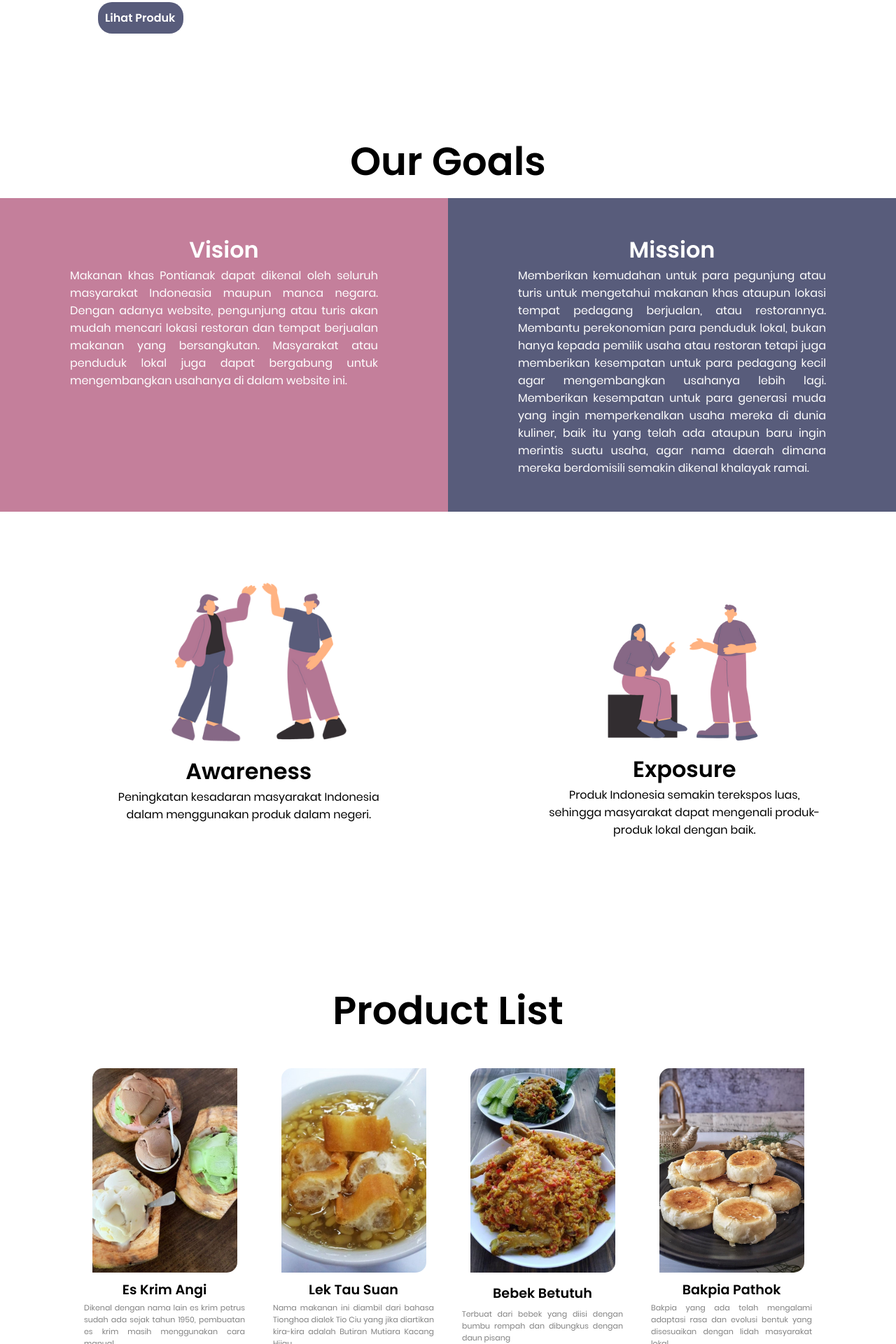
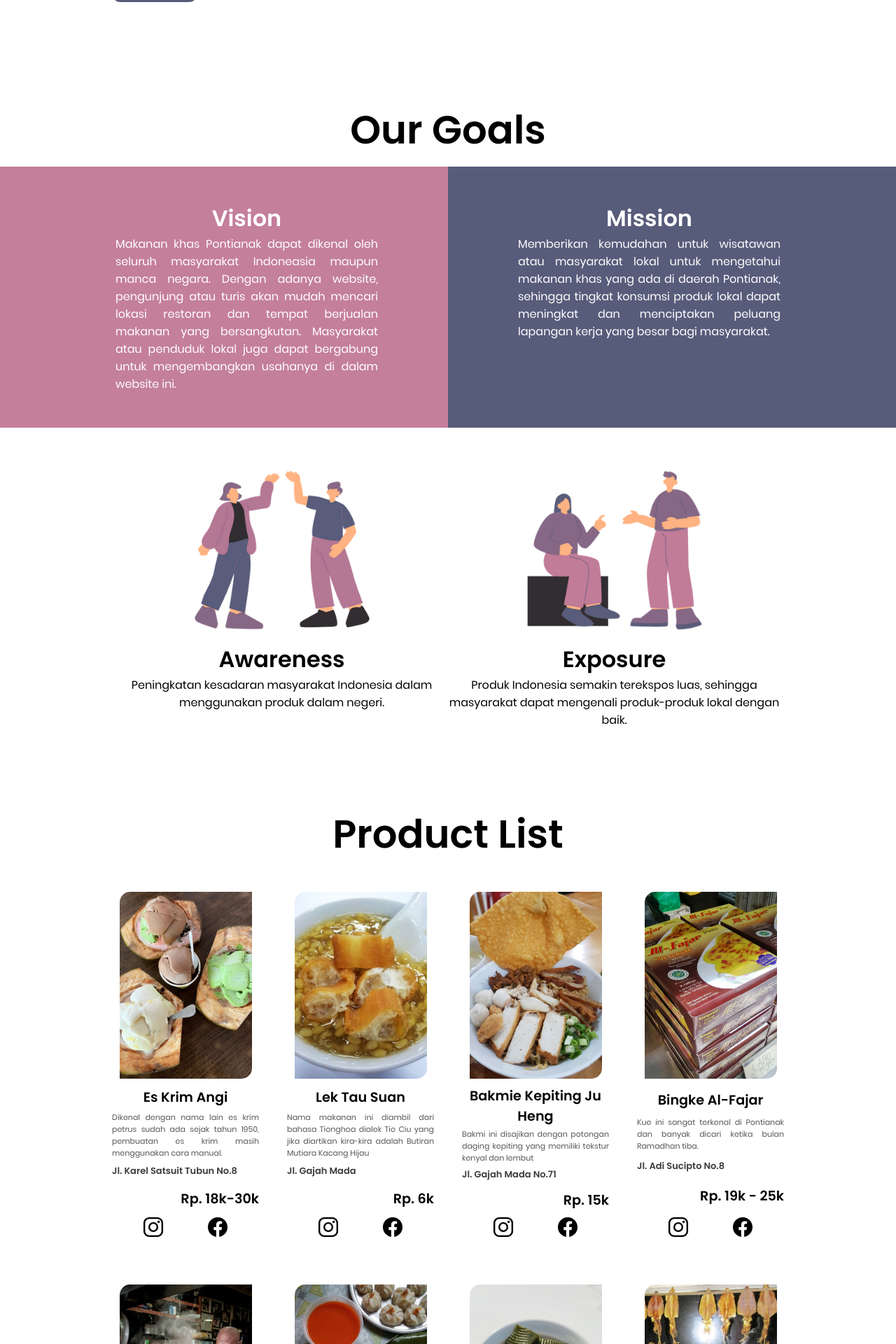
Before and after one commit to Fendy0999/WebUTS, a PHP site: page / in a window 1280 px wide. Shown: the part 520-2440 px from the top of the page at 70% size. Run offline with PHP 8.4, Linux system fonts and the light colour scheme.

Commit message:
Update Html+CSS+Navbar+Product

```diff
--- a/style.css
+++ b/assets/css/style.css
@@ -10,17 +10,17 @@
 
 @font-face {
     font-family: Poppins;
-    src: url(Poppins-Regular.ttf);
+    src: url('../font/Poppins-Regular.ttf');
     font-weight: normal;
     font-style: normal;
 }
 
-@font-face {
+/* @font-face {
     font-family: Montserrat;
-    src: url(montserrat.regular.ttf);
+    src: url(/assets/font/montserrat.regular.ttf) format("ttf");
     font-weight: normal;
     font-style: normal;
-}
+} */
 
 body {
     margin: 0px;
@@ -274,7 +189,7 @@ header{
     flex: 1;
     background-color: #585C7B;
     color: white;
-    padding: 50px 100px;
+    padding: 50px 165px 50px 100px;
 }
 
 .left-column h1 {
@@ -289,7 +204,7 @@ header{
     flex: 1;
     background-color: #C47F9B;
     color: white;
-    padding: 50px 100px;
+    padding: 50px 100px 50px 165px;
 }
 
 .right-column p {
@@ -300,36 +215,32 @@ header{
     display: flex;
     flex-direction: row;
     text-align: center;
-    padding: 5vh;
+    padding: 0px 165px;
 }
 
 .left-column-content {
     justify-content: center;
     flex: 1;
     color: black;
-    padding-left: 15vh;
     height: 400px;
-    margin-right: 200px;
-    /* margin-bottom: 50%; */
+    align-items: center;
 }
 
 .right-column-content {
     justify-content: center;
     flex: 1;
     color: black;
-    padding: 4vh;
-    height: 100px;
-    margin-right: 35px;
+    height: 400px;
+    align-items: center;
+    /* margin-right: 35px; */
 }
 
 .left-column-content img {
     height: 250px;
-    margin-left: 30px;
 }
 
 .right-column-content img {
-    height: 215px;
-    margin-right: 5px;
+    height: 250px;
 }
 
 .product-list {
@@ -337,7 +248,7 @@ header{
     flex-direction: column;
     justify-content: center;
     align-items: center;
-    padding-top: 100px;
+    padding-top: 48px;
 }
 
 footer {
@@ -417,7 +328,7 @@ a.tbl-hitam {
     align-items: center;
     padding: 10px;
     background-color: #585C7B;
-    border-radius: 20px;
+    border-radius: 12px;
     cursor: pointer;
     color: white;
     width: 122px;
@@ -431,7 +342,7 @@ a.tbl-hitam:hover {
 
 .product-container {
     display: flex;
-    padding: 100px;
+    padding: 0px 140px;
     padding-top: 10px;
     padding-bottom: 3px;
     justify-content: center;
@@ -461,7 +372,7 @@ a.tbl-hitam:hover {
   .product p {
     margin-top: 3px;
     font-size: 11px;
-    color: #808080;
+    color: #5a5454;
     text-align: justify;
   }
 
@@ -485,3 +396,95 @@ a.tbl-hitam:hover {
     display: flex;
     /* align-content: center; */
 }
+
+.sosmed {
+    display: flex;
+    align-items: left;
+
+}
+
+.sosmed li {
+    margin: 0 30px;
+}
+
+.sosmed a {
+    text-decoration: none;
+    color: black;
+}
+
+.sosmed a i {
+    font-size: 2rem;
+    transition: color .4s ease;
+}
+
+.sosmed a:hover i {
+    color: #585C7B;
+}
+
+@media (max-width: 1280px) {
+    header {
+        transition: 14px 2%;
+        padding: 14px 2%
+    }
+
+    .navbar-menu a{
+        padding: 5px 0;
+        margin: 0px 20px;
+    }
+}
+
+@media (max-width: 1090px) {
+    #menu-icon {
+        display: block;
+    }
+    .navbar-menu {
+        position: absolute;
+        top: 100%;
+        right: -100%;
+        width: 270px;
+        height: 29vh;
+        background-color: silver;
+        display: flex;
+        flex-direction: column;
+        justify-content: flex-start;
+        border-radius: 10px;
+        transition: all .50s ease;
+    }
+
+    .navbar-menu a{
+        display: block;
+        margin: 12px 0;
+        padding: 0px 25px;
+        transition: all .050s ease;
+    }
+
+    .navbar-menu a:hover {
+        color: black;
+        transform: translateY(5px);
+    }
+
+    .navbar-menu a.active{
+        color: black;
+    }
+
+    .navbar-menu.open {
+        right: 2%;
+    }
+    .home{
+        flex-direction: column-reverse;
+    }
+
+    .home .kolom, .home .kolom2{
+        width: 100%;
+        padding: 30px;
+    }
+
+    .kolom2{
+        margin: 0;
+        justify-content: center;
+    }
+
+    .container{
+        flex-direction: column;
+    }
+}
--- a/index.html
+++ b/index.html
@@ -5,13 +5,15 @@
     <meta http-equiv="X-UA-Compatible" content="IE=edge">
     <meta name="viewport" content="width=device-width, initial-scale=1.0">
     <title>Nusantara Proud</title>
-    <link rel="stylesheet" href="style.css">
+    <link rel="stylesheet" href="assets/css/style.css">
 
     <link href="https://cdn.jsdelivr.net/npm/remixicon@2.5.0/fonts/remixicon.css" rel="stylesheet">
     <link rel="stylesheet" href="https://unpkg.com/boxicons@latest/css/boxicons.min.css">
     <link rel="preconnect" href="https://fonts.googleapis.com">
     <link rel="preconnect" href="https://fonts.gstatic.com" crossorigin>
     <link href="https://fonts.googleapis.com/css2?family=Poppins:wght@600&display=swap" rel="stylesheet">
+    <script type="module" src="https://unpkg.com/ionicons@5.5.2/dist/ionicons/ionicons.esm.js"></script>
+    <script nomodule src="https://unpkg.com/ionicons@5.5.2/dist/ionicons/ionicons.js"></script>
 </head>
 
 <body>
@@ -25,12 +27,6 @@
                     <li><a href="#listproduct">Product</a> </li>
                     <li><a href="#about">About</a></li>
                 </ul>
-
-                    <div class="main">
-                        <a href="#" class="user">Login</a>
-                        <a href="#" class="register">Register</a>
-                        <div class="bx bx-menu" id="menu-icon"></div>
-                    </div>
             </div>
         </div>
     </header>
@@ -41,12 +37,12 @@
         <div class="home" id="home">
             <div class="kolom">
                 <p class="deskripsi">Halo Nusanprodusian...</p>
-                <h3>APA KALIAN SUKA DENGAN MAKANAN DAN MINUMAN LOKAL?</h3>
-                <p>Disini kamu dapat temukan beragam produk Lokal Indonesia yang kualitasnya tidak kalah bagusnya dengan produk luar. Ayo dukung pemakaian produk dalam negeri, kalian akan menjadi penggerak bangsa lewat campaign ini. Jangan malu untuk menggunakan produk bangsa-mu sendiri.</p>
+                <h3>APA KALIAN SUKA MAKANAN DAN MINUMAN LOKAL?</h3>
+                <p>Disini kamu bukan hanya diberi informasi tentang makanan khas saja tapi kalian di juga akan disuguhkan bagaimana penampilan dari makanan itu sendiri dan juga kalian akan mengetahui lokasi dari penjual makanan-makanan khas Pontianak dan juga sedikit filosofi dari makanan itu sendiri.</p>
                 <a href="#listproduct" class="tbl-hitam">Lihat Produk</a>
             </div>
             <div class="kolom2">
-                <img class="orghomepict" src="assets/images/orghome.png">
+                <img class="homelogo" src="assets/images/Nusantara.png">
             </div>
         </div>
     </div>
@@ -59,11 +55,13 @@
         <div class="container">
             <div class="right-column">
                 <h1>Vision</h1>
-                <p>Makanan khas Pontianak dapat dikenal oleh seluruh masyarakat Indoneasia maupun manca negara. Dengan adanya website, pengunjung atau turis akan mudah mencari lokasi restoran dan tempat berjualan makanan yang bersangkutan. Masyarakat atau penduduk lokal juga dapat bergabung untuk mengembangkan usahanya di dalam website ini.</p>
+                <p>Makanan khas Pontianak dapat dikenal oleh seluruh masyarakat Indoneasia maupun manca negara.
+                    Dengan adanya website, pengunjung atau turis akan mudah mencari lokasi restoran dan tempat berjualan makanan yang bersangkutan. Masyarakat atau penduduk lokal juga dapat bergabung untuk mengembangkan usahanya di dalam website ini.</p>
             </div>
             <div class="left-column">
                 <h1>Mission</h1>
-                <p>Memberikan kemudahan untuk para pegunjung atau turis untuk mengetahui makanan khas ataupun lokasi tempat pedagang berjualan, atau restorannya.  Membantu perekonomian para penduduk lokal, bukan hanya kepada pemilik usaha atau restoran tetapi juga memberikan kesempatan untuk para pedagang kecil agar mengembangkan usahanya lebih lagi.  Memberikan kesempatan untuk para generasi muda yang ingin memperkenalkan usaha mereka  di dunia kuliner,  baik itu yang telah ada ataupun baru ingin merintis suatu usaha, agar nama daerah dimana mereka berdomisili semakin dikenal khalayak ramai.</p>
+                <p>Memberikan kemudahan untuk wisatawan atau masyarakat lokal untuk mengetahui makanan khas yang ada di daerah Pontianak, sehingga tingkat konsumsi
+                    produk lokal dapat meningkat dan menciptakan peluang lapangan kerja yang besar bagi masyarakat.</p>
             </div>
 
         </div>
@@ -101,6 +99,12 @@
               </p>
               <h4>Jl. Karel Satsuit Tubun No.8</h4>
               <span>Rp. 18k-30k</span>
+
+              <ul class="sosmed">
+                <li><a href="https://www.instagram.com/eskrimangi/" target="_blank"><i class="fa fa-instagram"><ion-icon name="logo-instagram"></ion-icon></i></a></li>
+                <li><a href="#" target="_blank"><i class="fa fa-facebook"><ion-icon name="logo-facebook"></ion-icon></i></a></li>
+
+              </ul>
             </div>
 
             <div class="product">
@@ -111,26 +115,41 @@
               </p>
               <h4>Jl. Gajah Mada</h4>
               <span>Rp. 6k</span>
+
+              <ul class="sosmed">
+                <li><a href="#" target="_blank"><i class="fa fa-instagram"><ion-icon name="logo-instagram"></ion-icon></i></a></li>
+                <li><a href="#" target="_blank"><i class="fa fa-facebook"><ion-icon name="logo-facebook"></ion-icon></i></a></li>
+              </ul>
+
             </div>
 
             <div class="product">
-                <img src="assets/images/bebekbetutuh.png" alt="Product Image">
-                <h3>Bebek Betutuh</h3>
-                <p>Terbuat dari bebek yang diisi dengan bumbu
-                    rempah dan dibungkus dengan daun pisang
+                <img src="assets/images/bakmiekepitingjuheng.png" alt="Product Image">
+                <h3>Bakmie Kepiting Ju Heng</h3>
+                <p>Bakmi ini disajikan dengan potongan daging kepiting yang memiliki tekstur kenyal dan lembut
                 </p>
-                <h4>Bali</h4>
-                <span>30k - 150k</span>
+                <h4>Jl. Gajah Mada No.71</h4>
+                <span>Rp. 15k</span>
+
+                <ul class="sosmed">
+                    <li><a href="#" target="_blank"><i class="fa fa-instagram"><ion-icon name="logo-instagram"></ion-icon></i></a></li>
+                    <li><a href="#" target="_blank"><i class="fa fa-facebook"><ion-icon name="logo-facebook"></ion-icon></i></a></li>
+                </ul>
+
             </div>
 
             <div class="product">
-                <img src="assets/images/bakpia.png" alt="Product Image">
-                <h3>Bakpia Pathok</h3>
-                <p>Bakpia yang ada telah mengalami adaptasi rasa dan
-                    evolusi bentuk yang disesuaikan dengan lidah masyarakat lokal
+                <img src="assets/images/bingkee.png" alt="Product Image">
+                <h3>Bingke Al-Fajar</h3>
+                <p>Kue ini sangat terkenal di Pontianak dan banyak dicari ketika bulan Ramadhan tiba.
                 </p>
-                <h4>Yogyakarta</h4>
-                <span>15k - 25k</span>
+                <h4>Jl. Adi Sucipto No.8</h4>
+                <span>Rp. 19k - 25k</span>
+
+                <ul class="sosmed">
+                    <li><a href="#" target="_blank"><i class="fa fa-instagram"><ion-icon name="logo-instagram"></ion-icon></i></a></li>
+                    <li><a href="#" target="_blank"><i class="fa fa-facebook"><ion-icon name="logo-facebook"></ion-icon></i></a></li>
+                </ul>
             </div>
         </div>
 
@@ -143,6 +162,11 @@
               </p>
               <h4>Jl. Merapi, Pontianak Selatan</h4>
               <span>Rp. 13k-14k</span>
+
+              <ul class="sosmed">
+                <li><a href="#" target="_blank"><i class="fa fa-instagram"><ion-icon name="logo-instagram"></ion-icon></i></a></li>
+                <li><a href="#" target="_blank"><i class="fa fa-facebook"><ion-icon name="logo-facebook"></ion-icon></i></a></li>
+              </ul>
             </div>
 
             <div class="product">
@@ -153,6 +177,11 @@
               </p>
               <h4>Jl. Ismail Marzuki No.4</h4>
               <span>Rp. 4k/pcs</span>
+
+              <ul class="sosmed">
+                <li><a href="#" target="_blank"><i class="fa fa-instagram"><ion-icon name="logo-instagram"></ion-icon></i></a></li>
+                <li><a href="#" target="_blank"><i class="fa fa-facebook"><ion-icon name="logo-facebook"></ion-icon></i></a></li>
+              </ul>
             </div>
 
             <div class="product">
@@ -163,6 +192,11 @@
                 </p>
                 <h4>Jl. Letjend Suprapto</h4>
                 <span>Rp. 10k-15k</span>
+
+                <ul class="sosmed">
+                    <li><a href="#" target="_blank"><i class="fa fa-instagram"><ion-icon name="logo-instagram"></ion-icon></i></a></li>
+                    <li><a href="#" target="_blank"><i class="fa fa-facebook"><ion-icon name="logo-facebook"></ion-icon></i></a></li>
+                </ul>
             </div>
 
             <div class="product">
@@ -172,48 +206,71 @@
                 </p>
                 <h4>Jl. Merdeka Barat No.577</h4>
                 <span>Rp. 10k-20k</span>
+
+                <ul class="sosmed">
+                    <li><a href="#" target="_blank"><i class="fa fa-instagram"><ion-icon name="logo-instagram"></ion-icon></i></a></li>
+                    <li><a href="#" target="_blank"><i class="fa fa-facebook"><ion-icon name="logo-facebook"></ion-icon></i></a></li>
+
+                </ul>
             </div>
         </div>
 
         <div class="product-container">
             <div class="product">
-              <img src="assets/images/buburpedas.png" alt="Product Image">
-              <h3>Bubur Pedas</h3>
-              <p>Makanan ini dibuat dari beras tumbuk
-                yang dicampur dengan bumbu khas melayu
+              <img src="assets/images/kwecapveteran.png" alt="Product Image">
+              <h3>Kwe Cap Veteran</h3>
+              <p>Makanan Tiong hoa yang non halal
+                yang terdiri dari kulit babi dan potongan mie lebar/kwetiau yang terbuat dari tepung beras.
               </p>
-              <h4>Pontianak</h4>
-              <span>15k - 30k</span>
+              <h4>Jl. Veteran No.37</h4>
+              <span>Rp. 50k-60k</span>
+
+              <ul class="sosmed">
+                <li><a href="#" target="_blank"><i class="fa fa-instagram"><ion-icon name="logo-instagram"></ion-icon></i></a></li>
+                <li><a href="#" target="_blank"><i class="fa fa-facebook"><ion-icon name="logo-facebook"></ion-icon></i></a></li>
+              </ul>
             </div>
 
             <div class="product">
-              <img src="assets/images/gudeg.png" alt="Product Image">
-              <h3>Gudeg</h3>
-              <p>Makanan ini ada sejak tahun 1500an dan populer
-                pada tahun 1940an
+              <img src="assets/images/khiamkokwe.png" alt="Product Image">
+              <h3>Khiam Ko Kwe</h3>
+              <p>Cemilan yang ini memiliki cita rasa lezat yang terbuat dari bahan dasar tepung beras.
               </p>
-              <h4>Yogyakarta</h4>
-              <span>15k - 40k</span>
+              <h4>Jl. Siaga No.37 B, </h4>
+              <span>Rp. 5k</span>
+
+              <ul class="sosmed">
+                <li><a href="#" target="_blank"><i class="fa fa-instagram"><ion-icon name="logo-instagram"></ion-icon></i></a></li>
+                <li><a href="#" target="_blank"><i class="fa fa-facebook"><ion-icon name="logo-facebook"></ion-icon></i></a></li>
+              </ul>
             </div>
 
             <div class="product">
-                <img src="assets/images/bebekbetutuh.png" alt="Product Image">
-                <h3>Bebek Betutuh</h3>
-                <p>Terbuat dari bebek yang diisi dengan bumbu
-                    rempah dan dibungkus dengan daun pisang
+                <img src="assets/images/nasiakwang.png" alt="Product Image">
+                <h3>Nasi Akwang</h3>
+                <p>Restoran milik bapak Lai Sin Kong ini mempunyai 3 cabang dan sudah berdiri sejak tahun 80-an.
                 </p>
-                <h4>Bali</h4>
-                <span>30k - 150k</span>
+                <h4>Jl. Pahlawan No.238/9</h4>
+                <span>Rp. 52k-100k</span>
+
+                <ul class="sosmed">
+                    <li><a href="#" target="_blank"><i class="fa fa-instagram"><ion-icon name="logo-instagram"></ion-icon></i></a></li>
+                    <li><a href="#" target="_blank"><i class="fa fa-facebook"><ion-icon name="logo-facebook"></ion-icon></i></a></li>
+                </ul>
             </div>
 
             <div class="product">
-                <img src="assets/images/bakpia.png" alt="Product Image">
-                <h3>Bakpia Pathok</h3>
-                <p>Bakpia yang ada telah mengalami adaptasi rasa dan
-                    evolusi bentuk yang disesuaikan dengan lidah masyarakat lokal
+                <img src="assets/images/kwekiatheng.png" alt="Product Image">
+                <h3>Kwe Khia Teng</h3>
+                <p>Makanan berkuah yang mencampurkan topping daging babi beserta jeroannya ini sangat populer di Tanah Borneo
                 </p>
-                <h4>Yogyakarta</h4>
-                <span>15k - 25k</span>
+                <h4>Jl. Adi Sucipto No.15</h4>
+                <span>Rp. 18k-40k</span>
+
+                <ul class="sosmed">
+                    <li><a href="#" target="_blank"><i class="fa fa-instagram"><ion-icon name="logo-instagram"></ion-icon></i></a></li>
+                    <li><a href="#" target="_blank"><i class="fa fa-facebook"><ion-icon name="logo-facebook"></ion-icon></i></a></li>
+                  </ul>
             </div>
         </div>
 
@@ -233,8 +290,6 @@
         </div>
         <div class="footer-bottom">
             <p>Copyright &copy;2023</p>
-            <script type="module" src="https://unpkg.com/ionicons@5.5.2/dist/ionicons/ionicons.esm.js"></script>
-            <script nomodule src="https://unpkg.com/ionicons@5.5.2/dist/ionicons/ionicons.js"></script>
     </footer>
 </body>
 </html>
```
Also changed, not shown: other parts of assets/css/style.css (+18 -103 lines), assets/font/Poppins-Regular.ttf (renamed from Poppins-Regular.ttf), assets/images/Nusantara.png (added), assets/images/bakmiekepitingjuheng.png (added), assets/images/bingkee.png (added), assets/images/khiamkokwe.png (added), assets/images/kwecapveteran.png (added), assets/images/kwekiatheng.png (added), assets/images/nasiakwang.png (added), montserrat.regular.ttf (deleted). Lines whose indentation alone changed are shown as unchanged.
